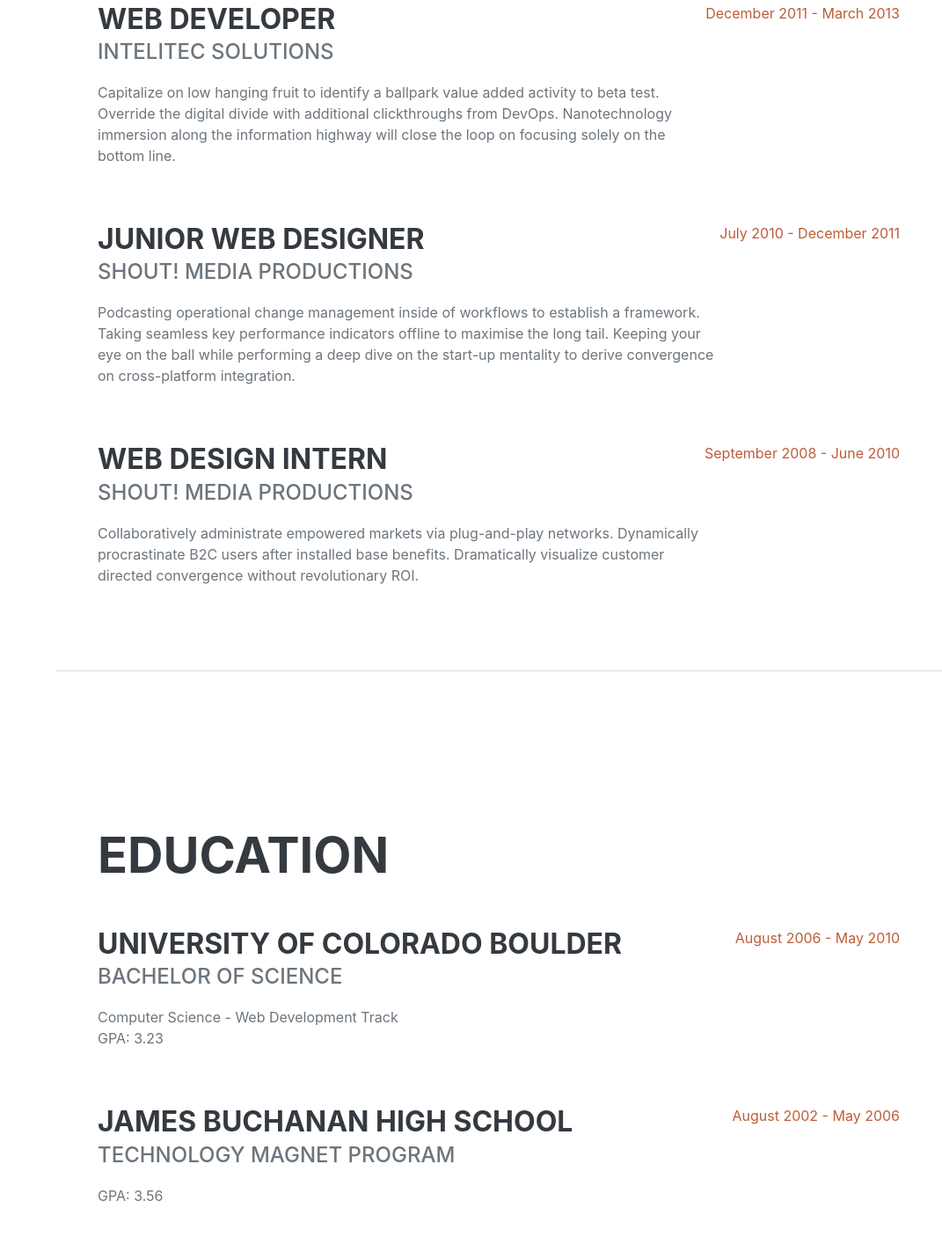
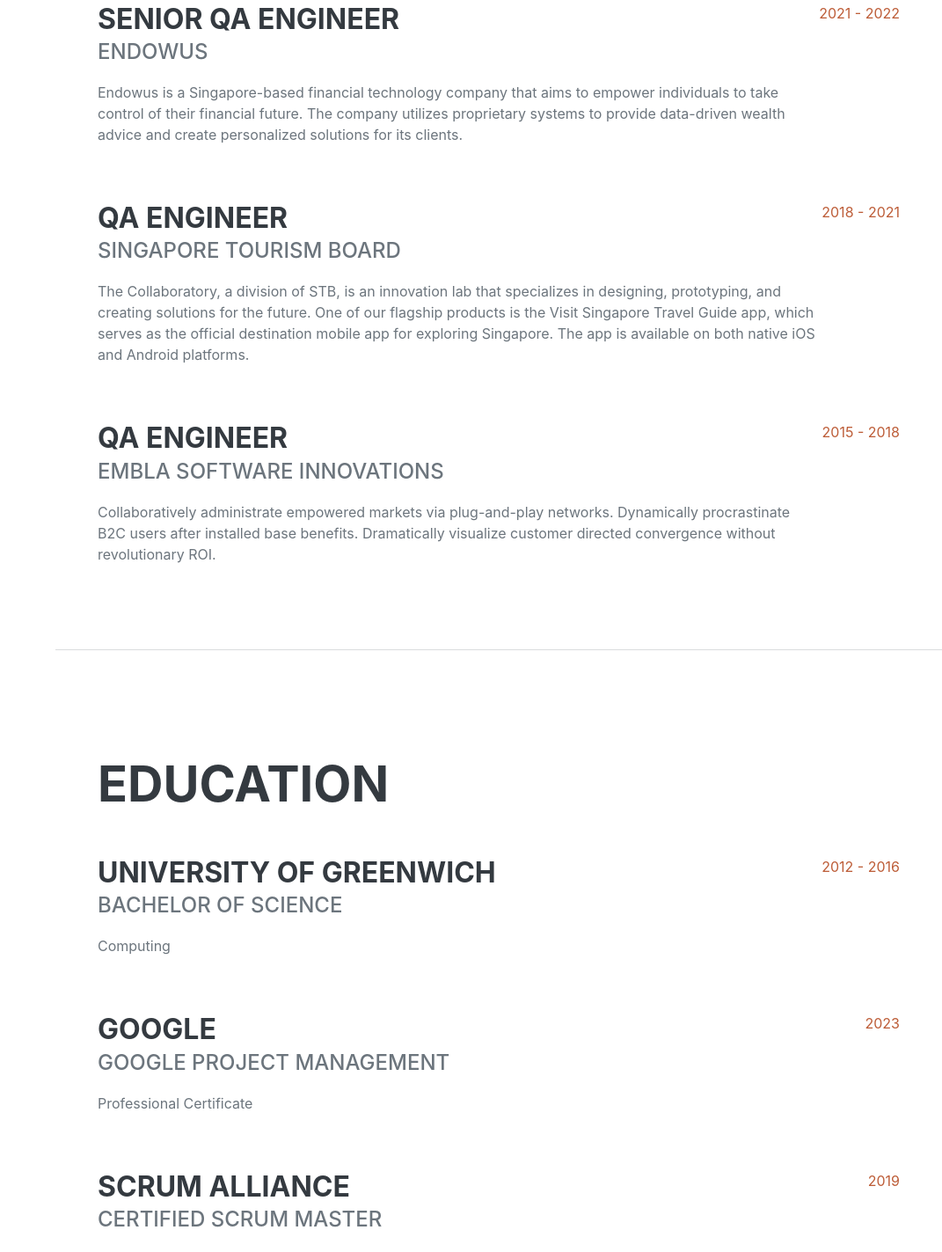
Before and after one commit to isurooo/isurooo.github.io, a plain HTML site: page index.html in a window 1280 px wide. Shown: the part 1244-2667 px from the top of the page at 88% size, without its empty margins (209-1280 px from the left). Drawn offline with nearby package versions, Linux system fonts and the light colour scheme; a web font is replaced by a local one.

Commit message:
Update Experience

```diff
--- a/index.html
+++ b/index.html
@@ -19,7 +19,7 @@
         <!-- Navigation-->
         <nav class="navbar navbar-expand-lg navbar-dark bg-primary fixed-top" id="sideNav">
             <a class="navbar-brand js-scroll-trigger" href="#page-top">
-                <span class="d-block d-lg-none">Clarence Taylor</span>
+                <span class="d-block d-lg-none">Isuru Rodrigo</span>
                 <span class="d-none d-lg-block"><img class="img-fluid img-profile rounded-circle mx-auto mb-2" src="assets/img/profile.jpg" alt="..." /></span>
             </a>
             <button class="navbar-toggler" type="button" data-bs-toggle="collapse" data-bs-target="#navbarResponsive" aria-controls="navbarResponsive" aria-expanded="false" aria-label="Toggle navigation"><span class="navbar-toggler-icon"></span></button>
@@ -45,7 +45,7 @@
                     </h1>
                     <div class="subheading mb-5">
                          (+65) 8286-0938 ·
-                        <a href="mailto:name@email.com">isuro.89@email.com</a>
+                        <a href="mailto:isuro.89@gmail.com">isuro.89@email.com</a>
                     </div>
                     <p class="lead mb-5">I am a graduate of the University of Greenwich and a Certified ScrumMaster with over 7 years of experience in functional and non-functional testing.
                          I have hands-on experience in software automation for both web-based and mobile applications and am proficient in load testing and API testing.
@@ -75,27 +75,28 @@
                     </div>
                     <div class="d-flex flex-column flex-md-row justify-content-between mb-5">
                         <div class="flex-grow-1">
-                            <h3 class="mb-0">Web Developer</h3>
-                            <div class="subheading mb-3">Intelitec Solutions</div>
-                            <p>Capitalize on low hanging fruit to identify a ballpark value added activity to beta test. Override the digital divide with additional clickthroughs from DevOps. Nanotechnology immersion along the information highway will close the loop on focusing solely on the bottom line.</p>
+                            <h3 class="mb-0">SENIOR QA ENGINEER</h3>
+                            <div class="subheading mb-3">ENDOWUS </div>
+                            <p>Endowus is a Singapore-based financial technology company that aims to empower individuals to take control of their financial future. The company utilizes proprietary systems to provide data-driven wealth advice and create personalized solutions for its clients.</p>
                         </div>
-                        <div class="flex-shrink-0"><span class="text-primary">December 2011 - March 2013</span></div>
+                        <div class="flex-shrink-0"><span class="text-primary"> 2021 - 2022</span></div>
                     </div>
                     <div class="d-flex flex-column flex-md-row justify-content-between mb-5">
                         <div class="flex-grow-1">
-                            <h3 class="mb-0">Junior Web Designer</h3>
-                            <div class="subheading mb-3">Shout! Media Productions</div>
-                            <p>Podcasting operational change management inside of workflows to establish a framework. Taking seamless key performance indicators offline to maximise the long tail. Keeping your eye on the ball while performing a deep dive on the start-up mentality to derive convergence on cross-platform integration.</p>
+                            <h3 class="mb-0">QA ENGINEER</h3>
+                            <div class="subheading mb-3">SINGAPORE TOURISM BOARD</div>
+                            <p>The Collaboratory, a division of STB, is an innovation lab that specializes in designing, prototyping, and creating solutions for the future. One of our flagship products is the Visit Singapore Travel Guide app, which serves as the official destination mobile app for exploring Singapore. The app is available on both native iOS and Android platforms.
+                            </p>
                         </div>
-                        <div class="flex-shrink-0"><span class="text-primary">July 2010 - December 2011</span></div>
+                        <div class="flex-shrink-0"><span class="text-primary">2018 - 2021</span></div>
                     </div>
                     <div class="d-flex flex-column flex-md-row justify-content-between">
                         <div class="flex-grow-1">
-                            <h3 class="mb-0">Web Design Intern</h3>
-                            <div class="subheading mb-3">Shout! Media Productions</div>
+                            <h3 class="mb-0">QA ENGINEER</h3>
+                            <div class="subheading mb-3">EMBLA SOFTWARE INNOVATIONS </div>
                             <p>Collaboratively administrate empowered markets via plug-and-play networks. Dynamically procrastinate B2C users after installed base benefits. Dramatically visualize customer directed convergence without revolutionary ROI.</p>
                         </div>
-                        <div class="flex-shrink-0"><span class="text-primary">September 2008 - June 2010</span></div>
+                        <div class="flex-shrink-0"><span class="text-primary">2015 - 2018</span></div>
                     </div>
                 </div>
             </section>
@@ -106,20 +107,29 @@
                     <h2 class="mb-5">Education</h2>
                     <div class="d-flex flex-column flex-md-row justify-content-between mb-5">
                         <div class="flex-grow-1">
-                            <h3 class="mb-0">University of Colorado Boulder</h3>
+                            <h3 class="mb-0">University of Greenwich</h3>
                             <div class="subheading mb-3">Bachelor of Science</div>
-                            <div>Computer Science - Web Development Track</div>
-                            <p>GPA: 3.23</p>
+                            <div>Computing </div>
+                            <p></p>
                         </div>
-                        <div class="flex-shrink-0"><span class="text-primary">August 2006 - May 2010</span></div>
+                        <div class="flex-shrink-0"><span class="text-primary">2012 - 2016</span></div>
+                    </div>
+                    <div class="d-flex flex-column flex-md-row justify-content-between mb-5">
+                        <div class="flex-grow-1">
+                            <h3 class="mb-0">Google</h3>
+                            <div class="subheading mb-3">Google Project Management</div>
+                            <div>Professional Certificate</div>
+                            <p></p>
+                        </div>
+                        <div class="flex-shrink-0"><span class="text-primary">2023</span></div>
                     </div>
                     <div class="d-flex flex-column flex-md-row justify-content-between">
                         <div class="flex-grow-1">
-                            <h3 class="mb-0">James Buchanan High School</h3>
-                            <div class="subheading mb-3">Technology Magnet Program</div>
-                            <p>GPA: 3.56</p>
+                            <h3 class="mb-0">Scrum Alliance</h3>
+                            <div class="subheading mb-3">Certified Scrum Master</div>
+                            <p></p>
                         </div>
-                        <div class="flex-shrink-0"><span class="text-primary">August 2002 - May 2006</span></div>
+                        <div class="flex-shrink-0"><span class="text-primary">2019</span></div>
                     </div>
                 </div>
             </section>
```
Also changed, not shown: 1 other file.
